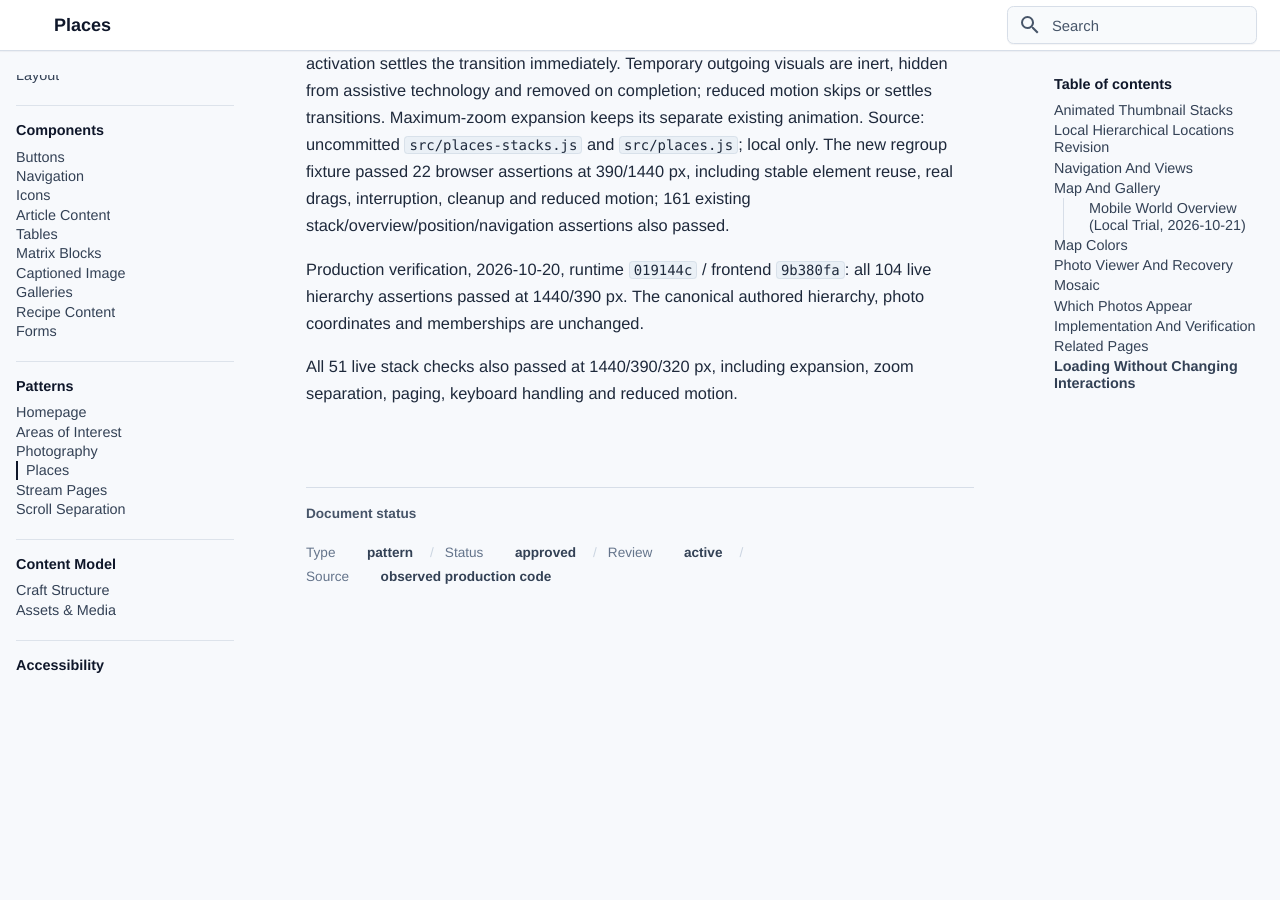
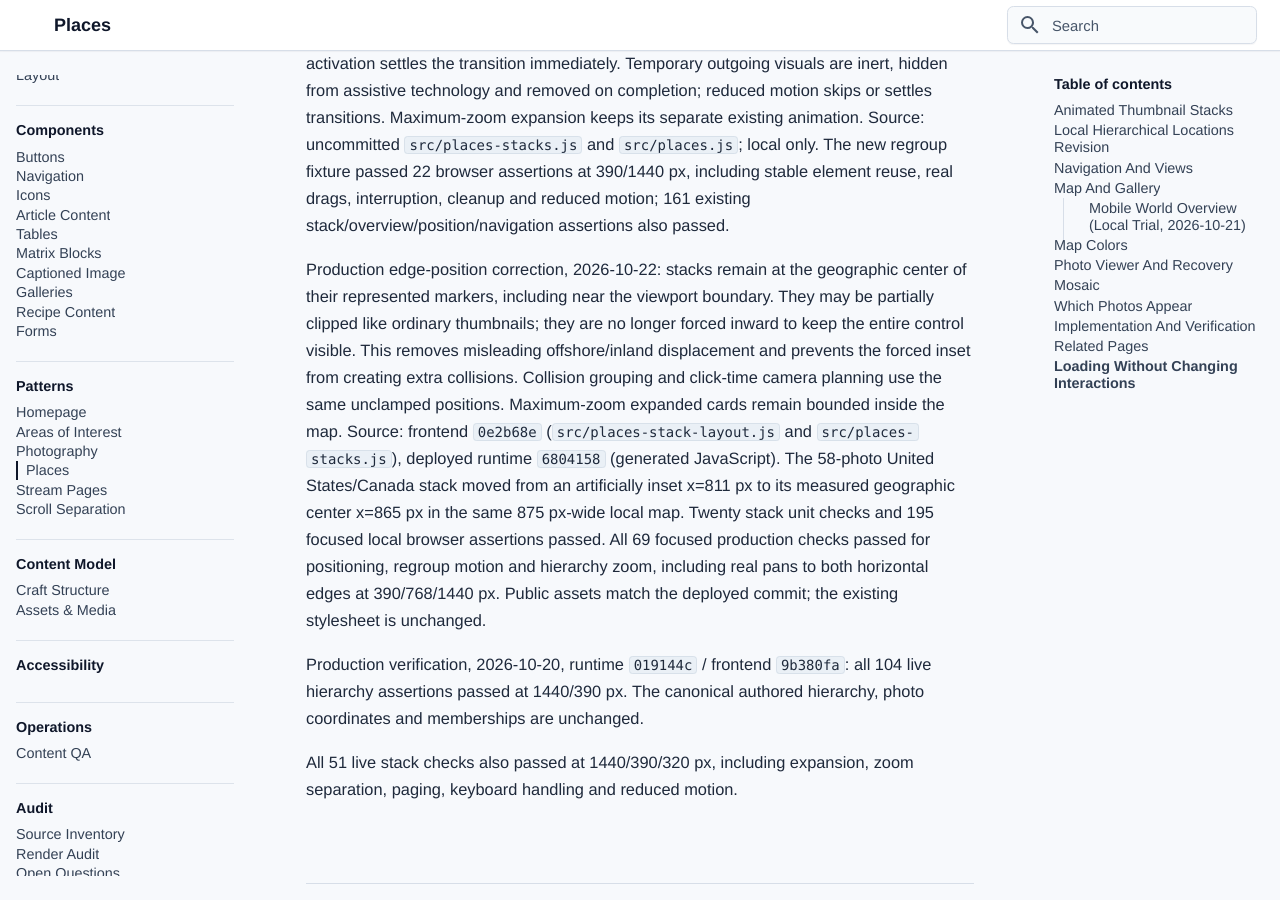
Before and after one commit to bentilden/Design-System, an MkDocs documentation site: the page built from docs/patterns/places.md, in a window 1280 px wide and 900 px high, scrolled down 29818 px. Built offline with MkDocs 1.6.1 and Material for MkDocs 9.7.7, drawn with Linux system fonts in a browser that asks for light colours; some web fonts are replaced; before the commit the page ends 30523 px from its top, so only the background shows below that.

Commit message:
Document geographic stack positioning in production

```diff
--- a/docs/patterns/places.md
+++ b/docs/patterns/places.md
@@ -344,6 +344,8 @@ Stack labels omit the decorative outward-arrow icon. Local labeling update, 2026
 
 Local regroup motion, 2026-10-21: unchanged stacks reuse their DOM/MapLibre marker. After a pan or zoom ends, changed stacks match by shared photo appearances and crossfade their thumbnail and count over 220 ms; nearby position changes glide, while changes beyond 160 px fade without a long traverse. MapLibre retains sole ownership of the outer geographic transform. Web Animations affect only inner transform/opacity, with no per-frame clustering or application animation loop for regrouping. A fresh move or stack activation settles the transition immediately. Temporary outgoing visuals are inert, hidden from assistive technology and removed on completion; reduced motion skips or settles transitions. Maximum-zoom expansion keeps its separate existing animation. Source: uncommitted `src/places-stacks.js` and `src/places.js`; local only. The new regroup fixture passed 22 browser assertions at 390/1440 px, including stable element reuse, real drags, interruption, cleanup and reduced motion; 161 existing stack/overview/position/navigation assertions also passed.
 
+Production edge-position correction, 2026-10-22: stacks remain at the geographic center of their represented markers, including near the viewport boundary. They may be partially clipped like ordinary thumbnails; they are no longer forced inward to keep the entire control visible. This removes misleading offshore/inland displacement and prevents the forced inset from creating extra collisions. Collision grouping and click-time camera planning use the same unclamped positions. Maximum-zoom expanded cards remain bounded inside the map. Source: frontend `0e2b68e` (`src/places-stack-layout.js` and `src/places-stacks.js`), deployed runtime `6804158` (generated JavaScript). The 58-photo United States/Canada stack moved from an artificially inset x=811 px to its measured geographic center x=865 px in the same 875 px-wide local map. Twenty stack unit checks and 195 focused local browser assertions passed. All 69 focused production checks passed for positioning, regroup motion and hierarchy zoom, including real pans to both horizontal edges at 390/768/1440 px. Public assets match the deployed commit; the existing stylesheet is unchanged.
+
 
 Production verification, 2026-10-20, runtime `019144c` / frontend `9b380fa`: all 104 live hierarchy assertions passed at 1440/390 px. The canonical authored hierarchy, photo coordinates and memberships are unchanged.
 
```
